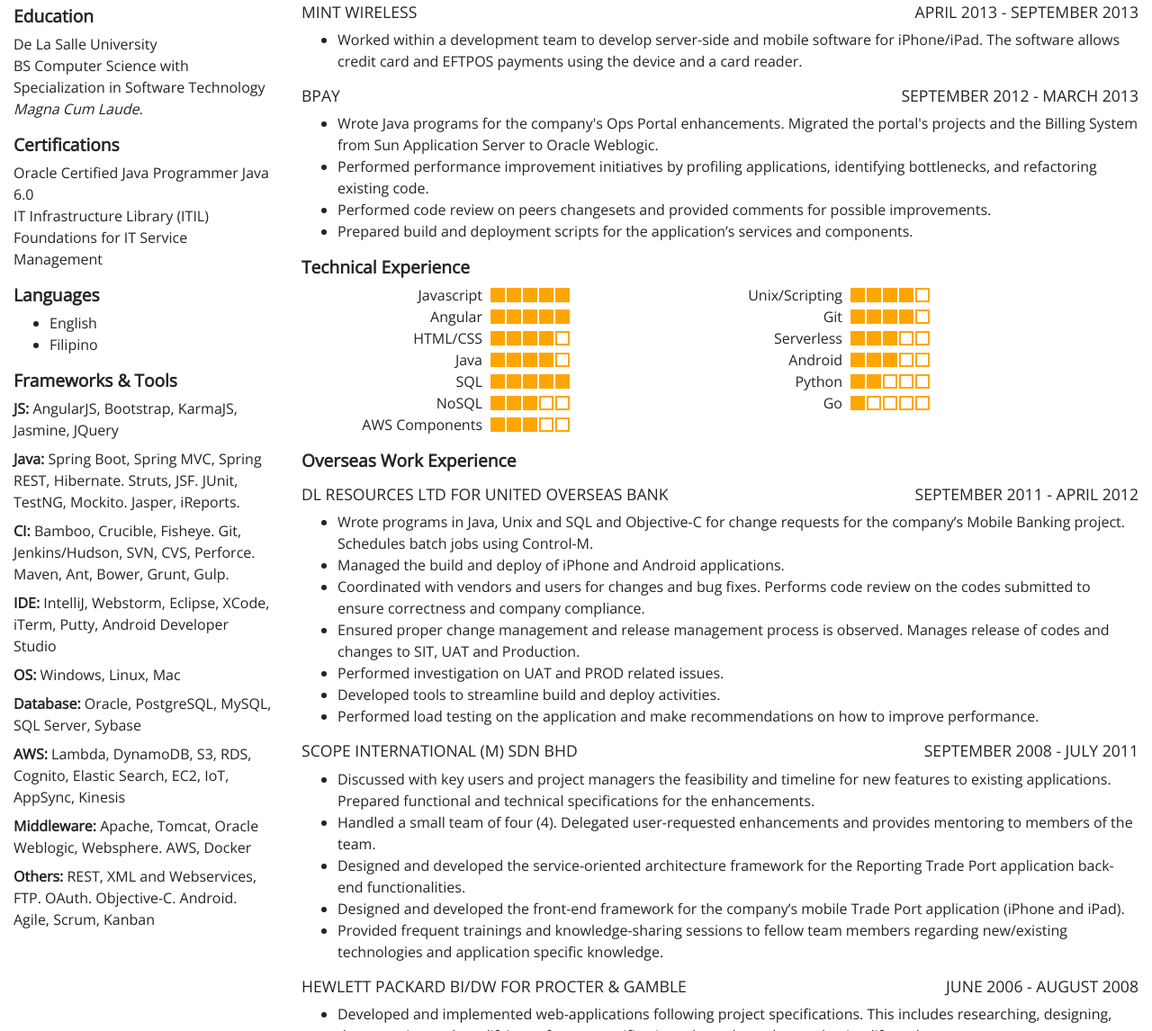
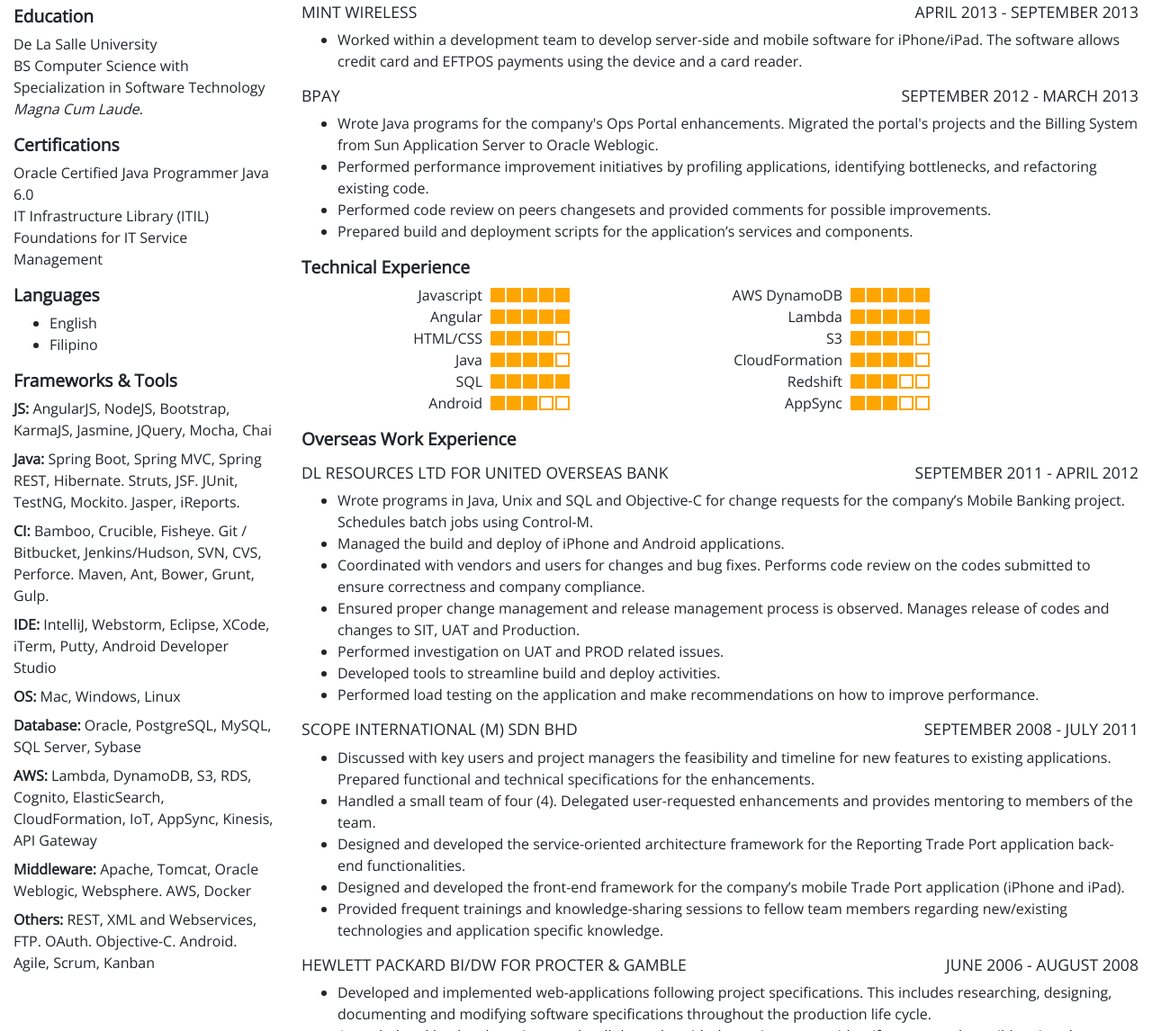
Before and after one commit to krisalbeus/resume, a plain HTML site: page index.html in a window 1280 px wide. Shown: the part 970-2116 px from the top of the page at 90% size. Drawn offline with nearby package versions, Linux system fonts and the light colour scheme.

Commit message:
Update for TfNSW.

```diff
--- a/index.html
+++ b/index.html
@@ -28,7 +28,7 @@
                     </ul>
 
                     <h2 class="mt-3">Professional Summary</h2>
-                    <p>Over 10 years of professional experience in the IT industry, and has extensive knowledge and
+                    <p>Over 12 years of professional experience in the IT industry, and has extensive knowledge and
                         expertise in Software Engineering.
                         Has a professional experience across an array of industries including transport,
                         telecommunications, payments, and banking and finance.
@@ -59,23 +59,23 @@
 
                     <h2 class="pbb">Frameworks & Tools</h2>
                     <p>
-                        <span class="font-weight-bold">JS:</span> AngularJS, Bootstrap, KarmaJS, Jasmine, JQuery</p>
+                        <span class="font-weight-bold">JS:</span> AngularJS, NodeJS, Bootstrap, KarmaJS, Jasmine, JQuery, Mocha, Chai</p>
                     <p>
                         <span class="font-weight-bold">Java:</span> Spring Boot, Spring MVC, Spring REST, Hibernate. Struts, JSF. JUnit, TestNG, Mockito. Jasper, iReports.</p>
                     <p>
-                        <span class="font-weight-bold">CI:</span> Bamboo, Crucible, Fisheye. Git, Jenkins/Hudson, SVN, CVS, Perforce. Maven, Ant, Bower, Grunt, Gulp.
+                        <span class="font-weight-bold">CI:</span> Bamboo, Crucible, Fisheye. Git / Bitbucket, Jenkins/Hudson, SVN, CVS, Perforce. Maven, Ant, Bower, Grunt, Gulp.
                     </p>
                     <p>
                         <span class="font-weight-bold">IDE:</span> IntelliJ, Webstorm, Eclipse, XCode, iTerm, Putty, Android Developer Studio
                     </p>
                     <p>
-                        <span class="font-weight-bold">OS:</span> Windows, Linux, Mac
+                        <span class="font-weight-bold">OS:</span> Mac, Windows, Linux
                     </p>
                     <p>
                         <span class="font-weight-bold">Database:</span> Oracle, PostgreSQL, MySQL, SQL Server, Sybase
                     </p>
                     <p>
-                        <span class="font-weight-bold">AWS:</span> Lambda, DynamoDB, S3, RDS, Cognito, Elastic Search, EC2, IoT, AppSync, Kinesis
+                        <span class="font-weight-bold">AWS:</span> Lambda, DynamoDB, S3, RDS, Cognito, ElasticSearch, CloudFormation, IoT, AppSync, Kinesis, API Gateway
                     </p>
                     <p>
                         <span class="font-weight-bold">Middleware:</span> Apache, Tomcat, Oracle Weblogic, Websphere. AWS, Docker
@@ -207,66 +207,6 @@
                                     </div>
                                 </li>
 
-
-                                <li>
-                                    <div class="platform">NoSQL</div>
-                                    <div class="ranking">
-                                        <div class="box"></div>
-                                        <div class="box"></div>
-                                        <div class="box"></div>
-                                        <div class="box box-hollow"></div>
-                                        <div class="box box-hollow"></div>
-                                    </div>
-                                </li>
-
-                                <li>
-                                    <div class="platform">AWS Components</div>
-                                    <div class="ranking">
-                                        <div class="box"></div>
-                                        <div class="box"></div>
-                                        <div class="box"></div>
-                                        <div class="box box-hollow"></div>
-                                        <div class="box box-hollow"></div>
-                                    </div>
-                                </li>
-
-                            </ul>
-                        </div>
-                        <div class="col-5">
-                            <ul class="tech-exp">
-                                <li>
-                                    <div class="platform">Unix/Scripting</div>
-                                    <div class="ranking">
-                                        <div class="box"></div>
-                                        <div class="box"></div>
-                                        <div class="box"></div>
-                                        <div class="box"></div>
-                                        <div class="box box-hollow"></div>
-                                    </div>
-                                </li>
-
-                                <li>
-                                    <div class="platform">Git</div>
-                                    <div class="ranking">
-                                        <div class="box"></div>
-                                        <div class="box"></div>
-                                        <div class="box"></div>
-                                        <div class="box"></div>
-                                        <div class="box box-hollow"></div>
-                                    </div>
-                                </li>
-
-                                <li>
-                                    <div class="platform">Serverless</div>
-                                    <div class="ranking">
-                                        <div class="box"></div>
-                                        <div class="box"></div>
-                                        <div class="box"></div>
-                                        <div class="box box-hollow"></div>
-                                        <div class="box box-hollow"></div>
-                                    </div>
-                                </li>
-
                                 <li>
                                     <div class="platform">Android</div>
                                     <div class="ranking">
@@ -278,27 +218,108 @@
                                     </div>
                                 </li>
 
+                                <!--<li>-->
+                                    <!--<div class="platform">NoSQL</div>-->
+                                    <!--<div class="ranking">-->
+                                        <!--<div class="box"></div>-->
+                                        <!--<div class="box"></div>-->
+                                        <!--<div class="box"></div>-->
+                                        <!--<div class="box box-hollow"></div>-->
+                                        <!--<div class="box box-hollow"></div>-->
+                                    <!--</div>-->
+                                <!--</li>-->
+
+                                <!--<li>-->
+                                    <!--<div class="platform">AWS Components</div>-->
+                                    <!--<div class="ranking">-->
+                                        <!--<div class="box"></div>-->
+                                        <!--<div class="box"></div>-->
+                                        <!--<div class="box"></div>-->
+                                        <!--<div class="box box-hollow"></div>-->
+                                        <!--<div class="box box-hollow"></div>-->
+                                    <!--</div>-->
+                                <!--</li>-->
+
+                            </ul>
+                        </div>
+                        <div class="col-5">
+                            <ul class="tech-exp">
                                 <li>
-                                    <div class="platform">Python</div>
+                                    <div class="platform">AWS DynamoDB</div>
                                     <div class="ranking">
                                         <div class="box"></div>
                                         <div class="box"></div>
+                                        <div class="box"></div>
+                                        <div class="box"></div>
+                                        <div class="box"></div>
+                                    </div>
+                                </li>
+
+                                <li>
+                                    <div class="platform">Lambda</div>
+                                    <div class="ranking">
+                                        <div class="box"></div>
+                                        <div class="box"></div>
+                                        <div class="box"></div>
+                                        <div class="box"></div>
+                                        <div class="box"></div>
+                                    </div>
+                                </li>
+
+                                <li>
+                                    <div class="platform">S3</div>
+                                    <div class="ranking">
+                                        <div class="box"></div>
+                                        <div class="box"></div>
+                                        <div class="box"></div>
+                                        <div class="box"></div>
                                         <div class="box box-hollow"></div>
+                                    </div>
+                                </li>
+
+                                <li>
+                                    <div class="platform">CloudFormation</div>
+                                    <div class="ranking">
+                                        <div class="box"></div>
+                                        <div class="box"></div>
+                                        <div class="box"></div>
+                                        <div class="box"></div>
+                                        <div class="box box-hollow"></div>
+                                    </div>
+                                </li>
+
+                                <li>
+                                    <div class="platform">Redshift</div>
+                                    <div class="ranking">
+                                        <div class="box"></div>
+                                        <div class="box"></div>
+                                        <div class="box"></div>
                                         <div class="box box-hollow"></div>
                                         <div class="box box-hollow"></div>
                                     </div>
                                 </li>
 
                                 <li>
-                                    <div class="platform">Go</div>
+                                    <div class="platform">AppSync</div>
                                     <div class="ranking">
                                         <div class="box"></div>
-                                        <div class="box box-hollow"></div>
-                                        <div class="box box-hollow"></div>
+                                        <div class="box"></div>
+                                        <div class="box"></div>
                                         <div class="box box-hollow"></div>
                                         <div class="box box-hollow"></div>
                                     </div>
                                 </li>
+
+                                <!--<li>-->
+                                    <!--<div class="platform">Go</div>-->
+                                    <!--<div class="ranking">-->
+                                        <!--<div class="box"></div>-->
+                                        <!--<div class="box box-hollow"></div>-->
+                                        <!--<div class="box box-hollow"></div>-->
+                                        <!--<div class="box box-hollow"></div>-->
+                                        <!--<div class="box box-hollow"></div>-->
+                                    <!--</div>-->
+                                <!--</li>-->
 
                             </ul>
                         </div>
```
